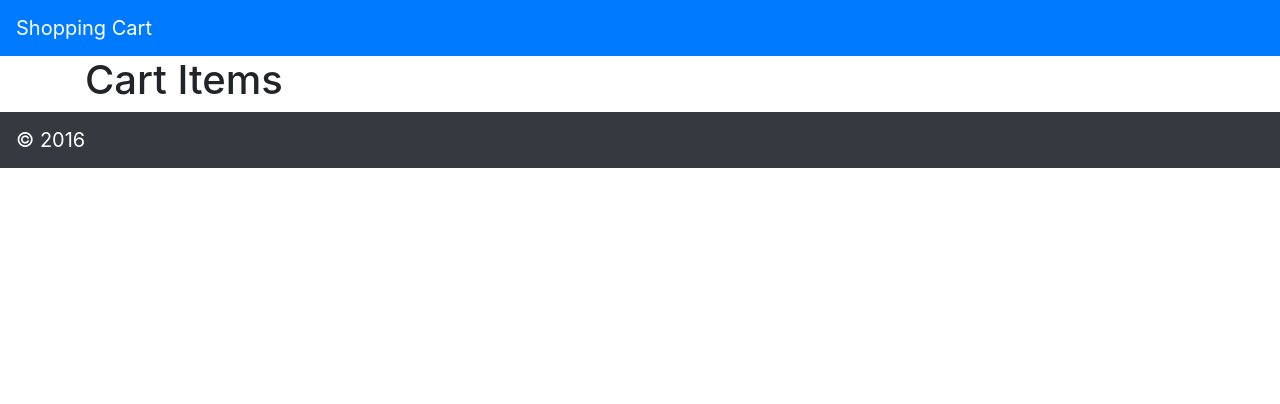
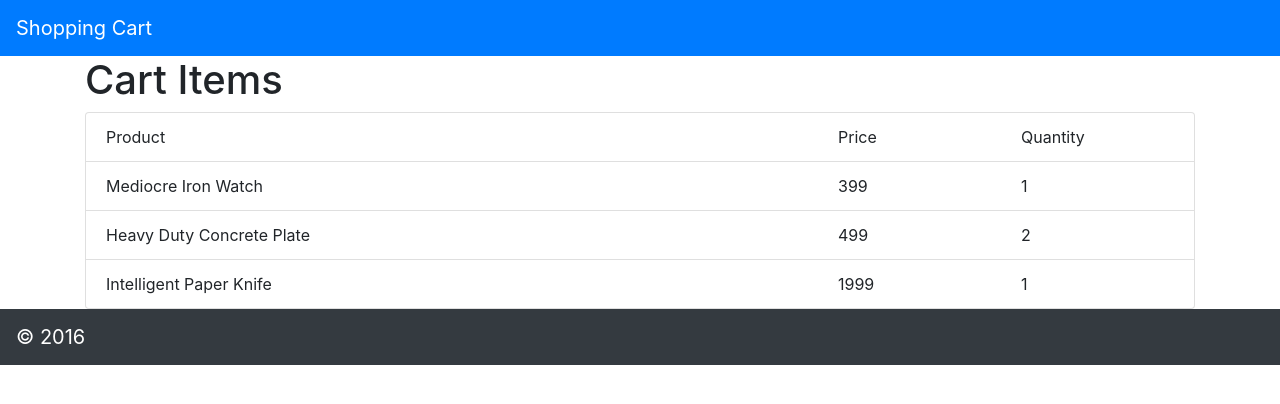
Before and after one commit to Darryvf/shopping-cart, a React (Create React App) app: page / in a window 1280 px wide. Shown: the top 404 px of the page. Built offline with nearby package versions, Linux system fonts and the light colour scheme.

Commit message:
iterating in use

```diff
--- a/src/App.js
+++ b/src/App.js
@@ -7,10 +7,16 @@ import CartItems from './items'
 
 class App extends Component {
   render() {
+    const cartItemsList =  [
+        { id: 1, product: { id: 40, name: 'Mediocre Iron Watch', priceInCents: 399 }, quantity: 1 },
+        { id: 2, product: { id: 41, name: 'Heavy Duty Concrete Plate', priceInCents: 499 }, quantity: 2 },
+        { id: 3, product: { id: 42, name: 'Intelligent Paper Knife', priceInCents: 1999 }, quantity: 1 },
+      ]
+
     return (
       <div>
         < CartHeader />
-        < CartItems />
+        < CartItems  cartList= {cartItemsList} />
         < CartFooter copyright = '2016'/>
       </div>
     );
--- /dev/null
+++ b/src/CartItem.js
@@ -0,0 +1,20 @@
+import React, { Component} from 'react'
+
+
+
+export default class CartItem extends Component {
+  render(){
+
+    return (
+      <div className="list-group-item">
+        <div className="row">
+          <div className="col-md-8">{this.props.name}</div>
+          <div className="col-md-2">{this.props.price}</div>
+          <div className="col-md-2">{this.props.quantity}</div>
+        </div>
+      </div>
+    )
+  }
+
+
+}
--- a/src/items.js
+++ b/src/items.js
@@ -1,9 +1,28 @@
 import React from 'react'
+import CartItem from './CartItem'
 
-const CartItems = () => {
+const CartItems = (props) => {
   return (
     <div className="container">
       <h1>Cart Items</h1>
+      <div className="list-group">
+        <div className="list-group-item">
+          <div className="row">
+            <div className="col-md-8">Product</div>
+            <div className="col-md-2">Price</div>
+            <div className="col-md-2">Quantity</div>
+          </div>
+        </div>
+          {props.cartList.map(element => {
+            return <CartItem
+                      key={element.id}
+                      name={element.product.name}
+                      quantity={element.quantity}
+                      price= {element.product.priceInCents}
+                    />
+                  })
+          }
+      </div>
     </div>
   )
 }
```
